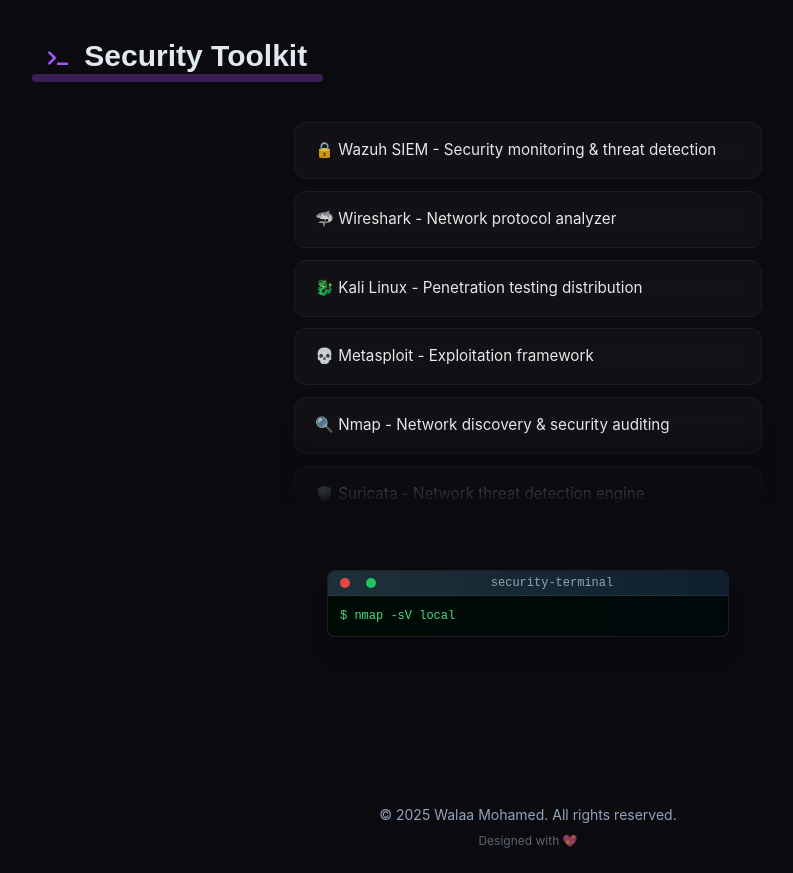
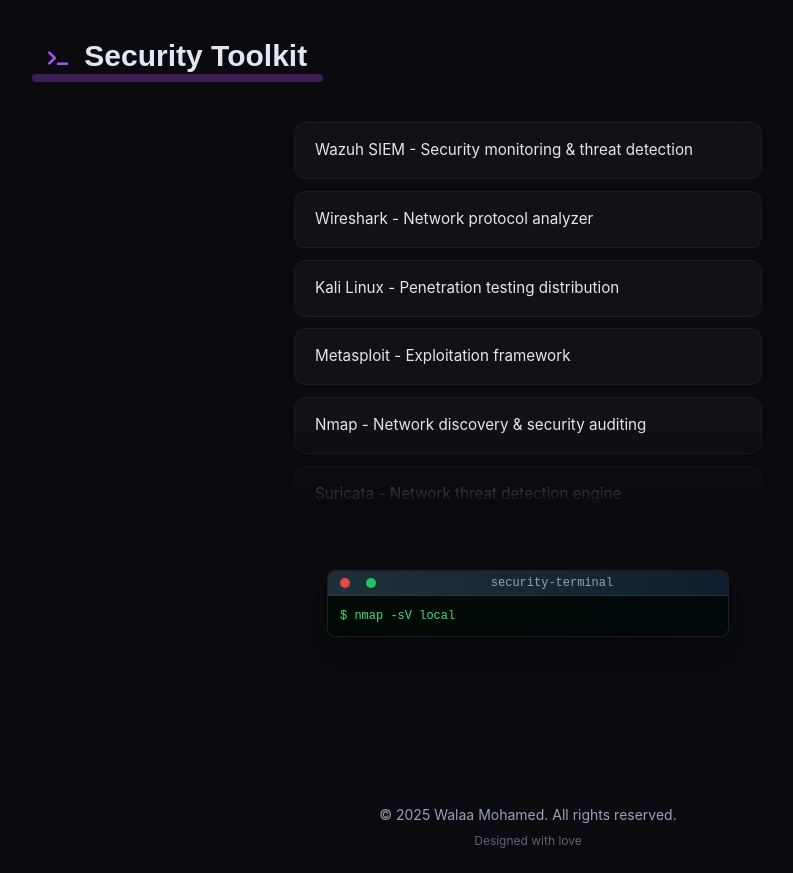
Before and after one commit to wxmohd/my-portfolio, a Next.js app: page /about in a window 1280 px wide. Shown: the part 1300-2173 px from the top of the page, without its empty margins (112-905 px from the left). Built offline with nearby package versions, Linux system fonts and the light colour scheme.

Commit message:
fixing frontend

```diff
--- a/pages/_app.tsx
+++ b/pages/_app.tsx
@@ -130,7 +130,7 @@
             <footer className="py-6 px-4 text-center text-muted text-sm bg-dark">
               <div className="max-w-6xl mx-auto">
                 <p>© {new Date().getFullYear()} Walaa Mohamed. All rights reserved.</p>
-                <p className="mt-2 text-xs text-muted/60">Designed with 💖</p>
+                <p className="mt-2 text-xs text-muted/60">Designed with love</p>
               </div>
             </footer>
           </div>
--- a/pages/about.tsx
+++ b/pages/about.tsx
@@ -11,16 +11,16 @@
 
 // Security tools list for AnimatedList
 const securityTools = [
-  '🔒 Wazuh SIEM - Security monitoring & threat detection',
-  '🦈 Wireshark - Network protocol analyzer',
-  '🐉 Kali Linux - Penetration testing distribution',
-  '💀 Metasploit - Exploitation framework',
-  '🔍 Nmap - Network discovery & security auditing',
-  '🛡️ Suricata - Network threat detection engine',
-  '🔐 Burp Suite - Web security testing',
-  '📊 Splunk - Log analysis & SIEM',
-  '🕵️ OSINT Tools - Open source intelligence',
-  '⚡ PowerShell - Security automation',
+  'Wazuh SIEM - Security monitoring & threat detection',
+  'Wireshark - Network protocol analyzer',
+  'Kali Linux - Penetration testing distribution',
+  'Metasploit - Exploitation framework',
+  'Nmap - Network discovery & security auditing',
+  'Suricata - Network threat detection engine',
+  'Burp Suite - Web security testing',
+  'Splunk - Log analysis & SIEM',
+  'OSINT Tools - Open source intelligence',
+  'PowerShell - Security automation',
 ]
 
 // Icon animation variants
@@ -64,7 +64,7 @@
 const terminalCommands = [
   { command: 'whoami', output: 'security-enthusiast' },
   { command: 'nmap -sV localhost', output: 'Starting Nmap scan...Scanning localhost...\n\nPORT     STATE  SERVICE\n22/tcp   open   ssh\n80/tcp   open   http\n443/tcp  open   https\n\nNmap done: 1 IP address scanned' },
-  { command: 'cat /etc/passwd', output: 'Permission denied: Nice try! 😉' },
+  { command: 'cat /etc/passwd', output: 'Permission denied: Nice try!' },
 ]
 
 interface SecuritySkill {
--- a/pages/index.tsx
+++ b/pages/index.tsx
@@ -193,8 +193,7 @@
                   <path d="M5 5a2 2 0 00-2 2v8a2 2 0 002 2h8a2 2 0 002-2v-3a1 1 0 10-2 0v3H5V7h3a1 1 0 000-2H5z" />
                 </svg>
                 <span>View Projects</span>
-                <span className="ml-1 animate-bounce inline-block">✨</span>
-              </Link>
+                              </Link>
               <Link href="#contact" className="btn btn-outline relative flex items-center justify-center gap-2 px-6 py-3 overflow-hidden group">
                 {/* Diagonal overlay */}
                 <div className="absolute inset-0 overflow-hidden">
@@ -208,8 +207,7 @@
                     <path d="M18 8.118l-8 4-8-4V14a2 2 0 002 2h12a2 2 0 002-2V8.118z" />
                   </svg>
                   <span>Contact Me</span>
-                  <span className="ml-1 text-xs relative top-0 animate-pulse">💌</span>
-                </div>
+                                  </div>
 
                 {/* Animated dot */}
                 <div className="absolute bottom-2 left-1/2 transform -translate-x-1/2 w-3 h-3 bg-primary rounded-full opacity-0 group-hover:opacity-100 transition-opacity duration-300"></div>
```
